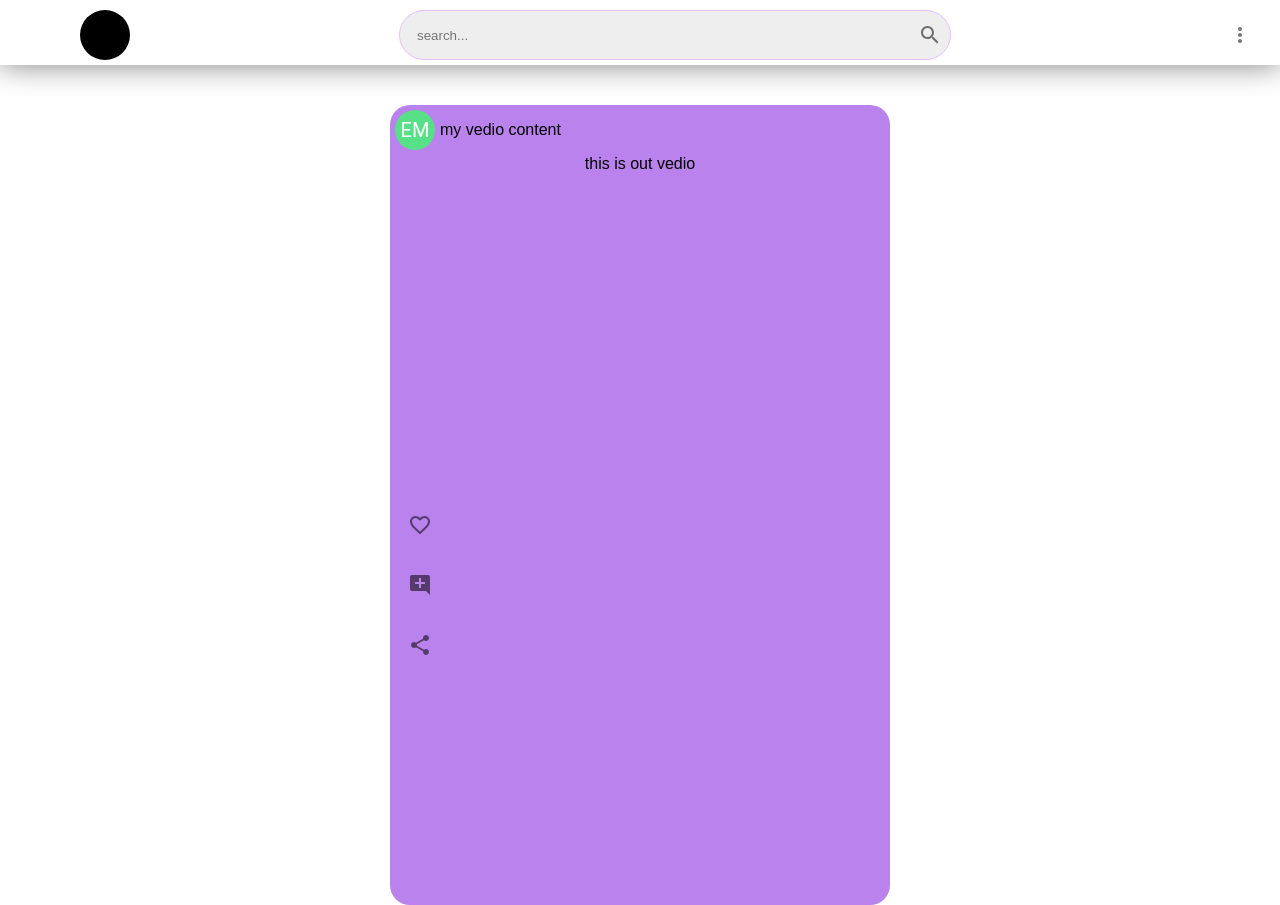
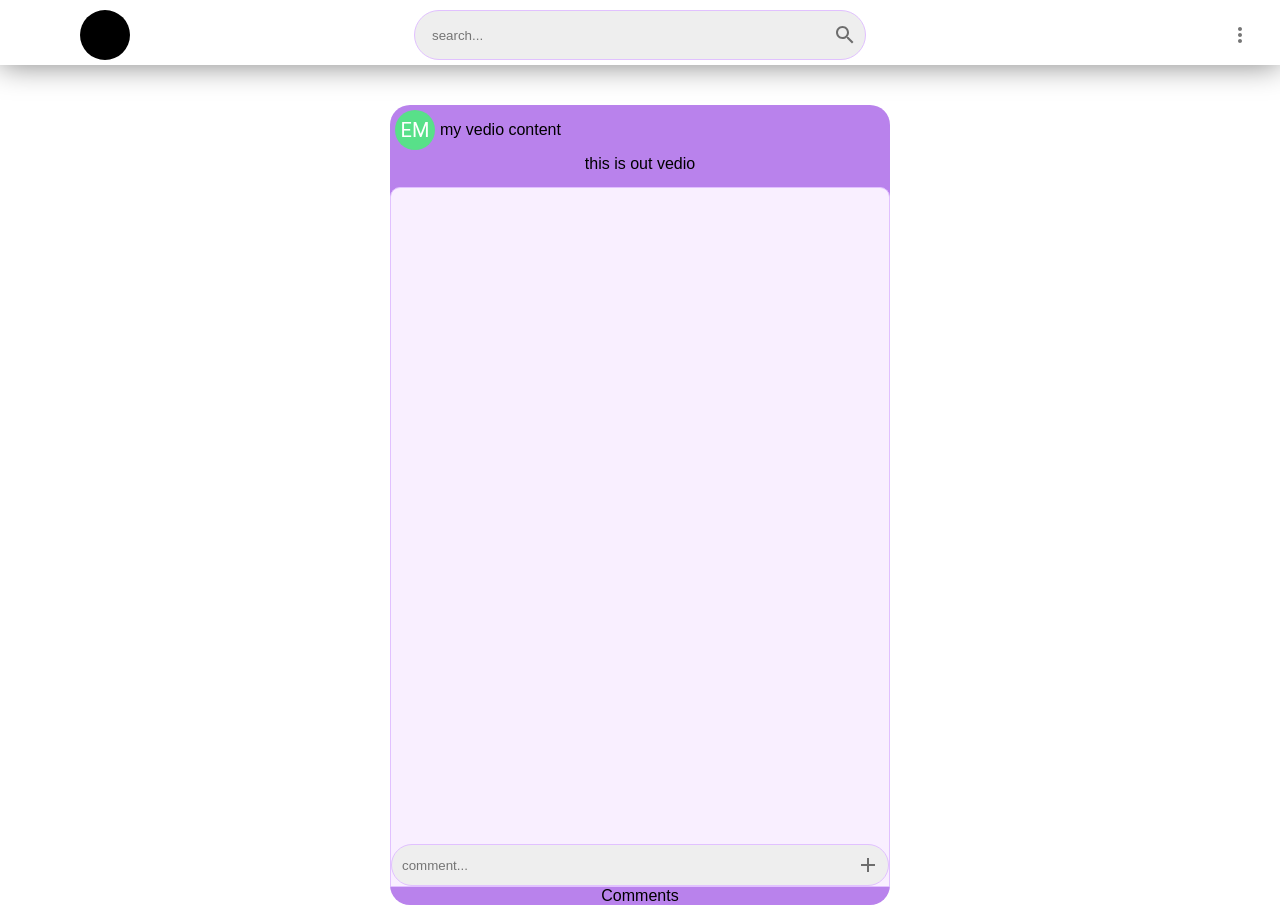
Before and after one commit to ehabmelhem/kekoo, a React (Create React App) app in the folder kekoo/: page / in a window 1280 px wide. Both pictures are taken after a click on the button 420 px from the left and 585 px from the top of the page. Built offline with nearby package versions, Linux system fonts and the light colour scheme.

Commit message:
add comment area to every vedio

```diff
--- a/kekoo/src/View/Componenties/Header.css
+++ b/kekoo/src/View/Componenties/Header.css
@@ -6,11 +6,11 @@
 }
 
 header {
-    padding-top: 10px;
-    display: inline-block;
-    width: 100%;
-    text-align: center;
-    height: 65px;
+  padding-top: 10px;
+  display: inline-block;
+  width: 100%;
+  text-align: center;
+  height: 65px;
   box-shadow: 0 0px 30px rgba(0, 0, 0, 0.5);
   position: sticky;
   z-index: 999;
@@ -21,6 +21,7 @@ header {
 :root {
   --color-primary: #00CCFF;
   --br: .3rem;
+  --form-border-color: rgb(225, 193, 255);
 }
 
 .container {
@@ -33,12 +34,14 @@ header {
 
 .flex {
     width: fit-content;
-    border: 1px solid rgb(225, 193, 255);
+    border: 1px solid var(--form-border-color);
     display: flex;
     align-items: center;
     border-radius: 999px;
     background-color: rgb(238, 238, 238);
     height: 50px;
+    margin: 0 auto;
+    margin-right:70px ;
 }
 
 .flex > input {
@@ -49,7 +52,8 @@ header {
     background-color: rgb(238, 238, 238);
     caret-color: rgb(185, 130, 236);
     color: rgb(99, 99, 99);
-    width: 500px;
+    width: 400px;
+
   }
 
   .header__logo{
--- a/kekoo/src/View/Componenties/Header.js
+++ b/kekoo/src/View/Componenties/Header.js
@@ -13,6 +13,8 @@ function Header() {
                         <img src="/Images\frontend24-white-171x30.png" alt="" />
                     </a> */}
                 </div>
+                <center>
+
                 <form className="flex">
                     <input
                         placeholder="search..."
@@ -24,6 +26,8 @@ function Header() {
                         <SearchIcon />
                     </IconButton>
                 </form>
+                </center>
+
                 <IconButton>
                     <MoreVertIcon />
                 </IconButton>
--- /dev/null
+++ b/kekoo/src/View/MainContent/Comments/CommentArea.css
@@ -0,0 +1,35 @@
+.comment_area{
+    width: 100%;
+    border-radius: 20px;
+}
+.comment_area_content{
+    border: 1px solid var(--form-border-color);
+    height: 50%;
+    height: 700px;
+    background-color: rgb(249, 239, 255);
+    position: relative;
+    border-top-left-radius: 10px;
+    border-top-right-radius: 10px;
+
+}
+.comments__form{
+    position: absolute;
+    width: 100%;
+    border: 1px solid var(--form-border-color);
+    bottom: 0px;
+    display: flex;
+    align-items: center;
+    border-radius: 999px;
+    background-color: rgb(238, 238, 238);
+}
+.comments__form>input{
+    left: 0px;
+    width: 100%;
+    height: 30px;
+    caret-color: rgb(185, 130, 236);
+    outline: none;
+    border: none;
+    background-color: rgb(238, 238, 238);
+    margin-left: 10px;
+
+}
--- /dev/null
+++ b/kekoo/src/View/MainContent/Comments/CommentArea.js
@@ -0,0 +1,22 @@
+import React from 'react'
+import "./CommentArea.css";
+import AddIcon from '@mui/icons-material/Add';
+import IconButton from '@mui/material/IconButton';
+
+function CommentArea() {
+    return (
+        <div className='comment_area'>
+            <div className="comment_area_content">
+                <form className='comments__form'>
+                    <input type="text"  placeholder='comment...'/>
+                    <IconButton>
+                        <AddIcon/>
+                    </IconButton>
+                </form>
+            </div>
+            Comments
+        </div>
+    )
+}
+
+export default CommentArea
--- a/kekoo/src/View/MainContent/Vedio.css
+++ b/kekoo/src/View/MainContent/Vedio.css
@@ -17,3 +17,8 @@
      bottom: 30%;
      gap: 20px;
 }
+.vedio_comment{
+    position: absolute;
+    bottom: 0px;
+    width: 100%;
+}
--- a/kekoo/src/View/MainContent/Vedio.js
+++ b/kekoo/src/View/MainContent/Vedio.js
@@ -6,13 +6,17 @@ import FavoriteIcon from '@mui/icons-material/Favorite';
 import AddCommentIcon from '@mui/icons-material/AddComment';
 import ShareIcon from '@mui/icons-material/Share';
 import IconButton from '@mui/material/IconButton';
-
+import CommentArea from "./Comments/CommentArea"
 
 
 function Vedio() {
   const [isLiked, setIsLiked] = React.useState(false);
+  const [openCommentArea,setOpenCommentArea] = React.useState(false);
   const addLike = () => {
     setIsLiked(!isLiked);
+  }
+  const clickOnCommentIcon = ()=>{
+    setOpenCommentArea(true);
   }
   return (
 
@@ -28,13 +32,20 @@ function Vedio() {
               <FavoriteIcon />
           }
         </IconButton>
-        <IconButton>
-          <AddCommentIcon />
+        <IconButton onClick={clickOnCommentIcon}>
+          <AddCommentIcon/>
         </IconButton>
         <IconButton>
           <ShareIcon />
         </IconButton>
       </div>
+      <div className="vedio_comment">
+        {
+          openCommentArea &&
+          <CommentArea/>
+        }
+          {/* <CommentArea/> */}
+          </div>
     </div>
   )
 }
```
